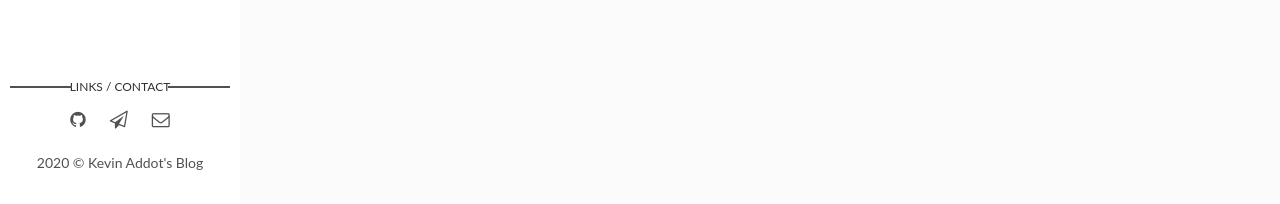
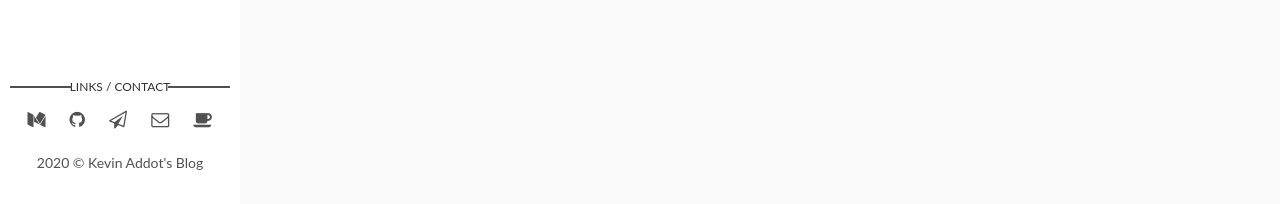
Before and after one commit to ADotInTime/ADotInTime, a Jekyll site: the page built from index.html, in a window 1280 px wide. Shown: the part 693-897 px from the top of the page. Built offline with Jekyll 4.4.1, drawn with Linux system fonts in a browser that asks for light colours; the list of posts is cut into pages by our own code.

Commit message:
Awesome Font Fix

```diff
--- a/_layouts/main.html
+++ b/_layouts/main.html
@@ -21,9 +21,9 @@ layout: default
       <h3 class="contact-title">Links / Contact</h3>
       <ul>
         {% if site.social-medium %}
-          <li class="medium"><a href="https://medium.com/@{{site.social-medium}}"><i class="fa fa-medium-o"></i></a></li>
+          <li class="medium"><a href="https://medium.com/@{{site.social-medium}}"><i class="fa fa-medium"></i></a></li>
         {% else %}
-          <li class="medium"><a href="https://medium.com/@{{site.social-medium}}"><i class="fa fa-medium-o" aria-hidden="true"></i></a></li>
+          <li class="medium"><a href="https://medium.com/@{{site.social-medium}}"><i class="fa fa-medium" aria-hidden="true"></i></a></li>
         {% endif %}
        {% if site.social-github %}
           <li class="github"><a href="http://github.com/{{site.social-github}}" target="_blank"><i class="fa fa-github"></i></a></li>
@@ -41,9 +41,9 @@ layout: default
           <li class="email"><a href="adotintime@tutanota.com"><i class="fa fa-envelope-o" aria-hidden="true"></i></a></li>
         {% endif %}
         {% if site.social-kofi %}
-          <li class="kofi"><a href="Ko-fi.com/{{site.social-kofi}}"><i class="fa fa-coffee-o"></i></a></li>
+          <li class="kofi"><a href="Ko-fi.com/{{site.social-kofi}}"><i class="fa fa-coffee"></i></a></li>
         {% else %}
-          <li class="kofi"><a href="Ko-fi.com/{{site.social-kofi}}"><i class="fa fa-coffee-o" aria-hidden="true"></i></a></li>
+          <li class="kofi"><a href="Ko-fi.com/{{site.social-kofi}}"><i class="fa fa-coffee" aria-hidden="true"></i></a></li>
         {% endif %}
       </ul>
     </section> <!-- End Section Contact -->
```
